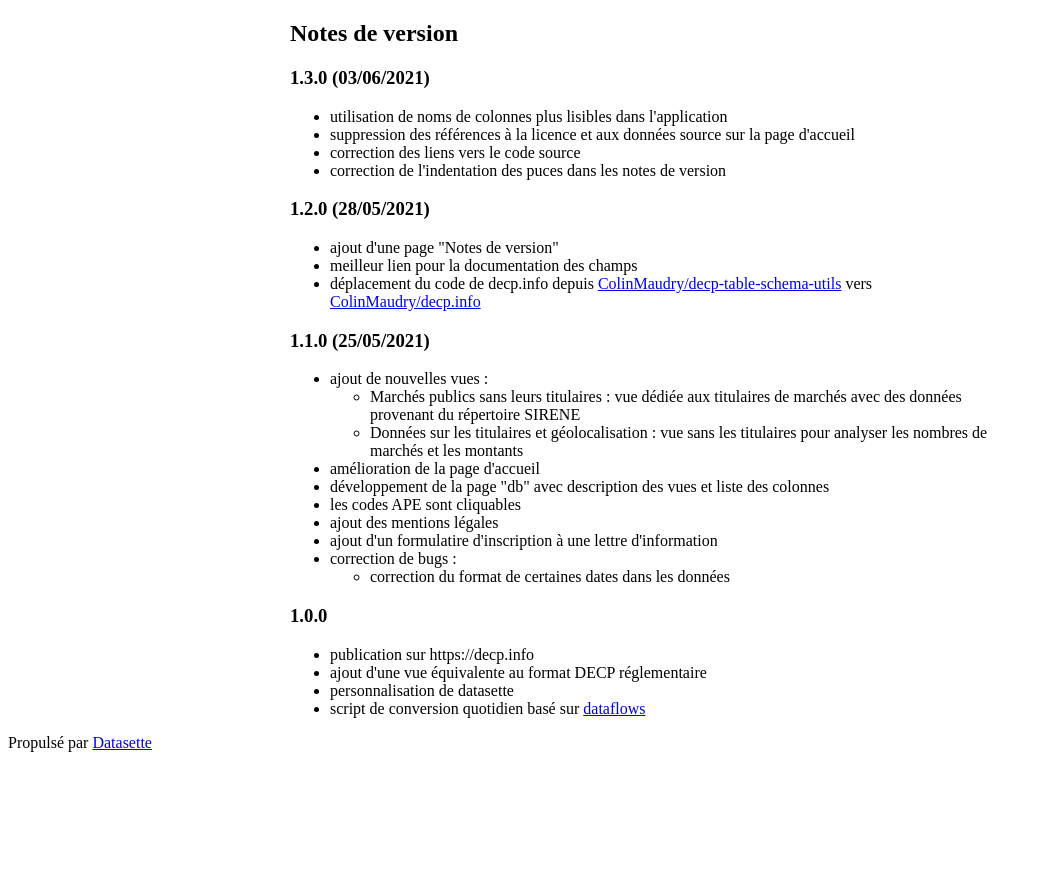
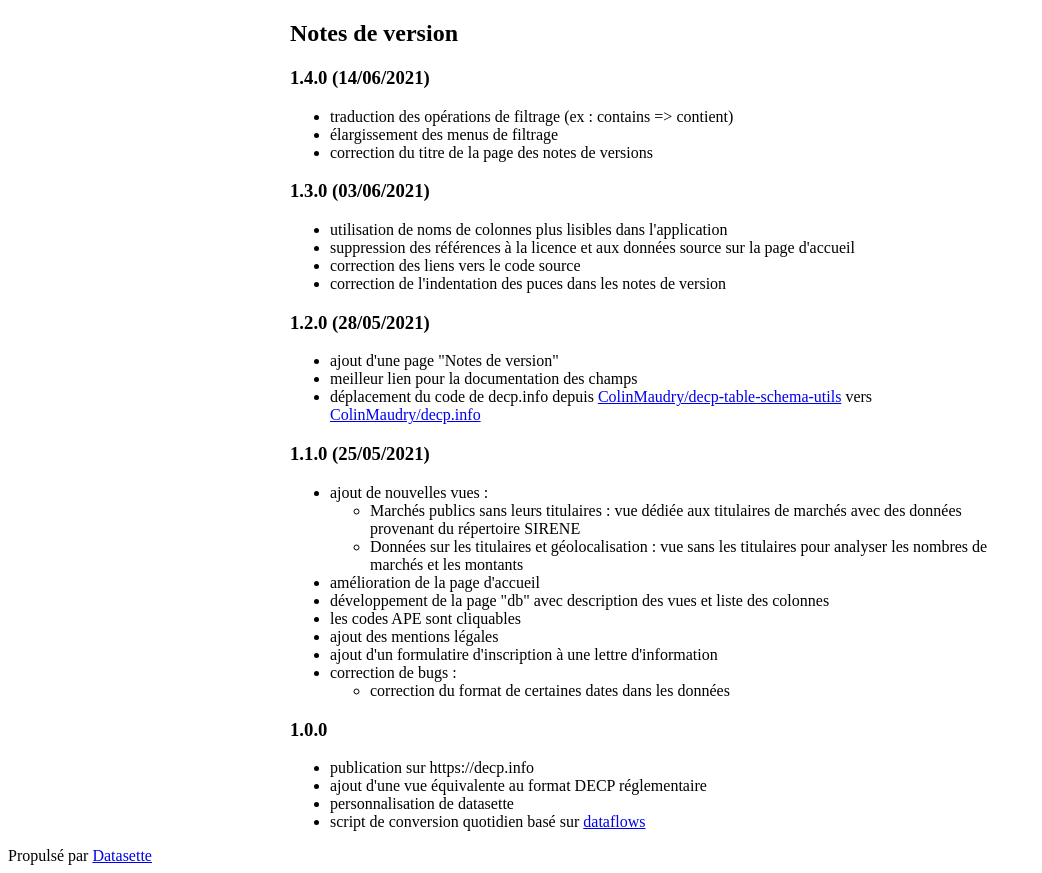
Before and after one commit to ColinMaudry/decp.info, a Python web app: template datasette/templates/pages/versions.html in a window 1280 px wide. Shown: the part 34-907 px from the top of the page, without its empty margins (0-1042 px from the left). Before the commit the page ends 786 px from the top, so only its background shows below. Run offline with Jinja, Linux system fonts and the light colour scheme; the template is opened without the code that fills it, so the values that code supplies are empty.

Commit message:
doc: ajout des notes de version 1.4.0

```diff
--- a/datasette/templates/pages/versions.html
+++ b/datasette/templates/pages/versions.html
@@ -11,6 +11,15 @@
 <div style="max-width: 700px;margin:auto" class="versions">
     <h1>Notes de version</h1>
 
+<h3 id="14014062021">1.4.0 (14/06/2021)</h3>
+
+<ul>
+<li>traduction des opérations de filtrage (ex : contains => contient)</li>
+
+<li>élargissement des menus de filtrage</li>
+
+<li>correction du titre de la page des notes de versions</li>
+</ul>
 
 <h3 id="13003062021">1.3.0 (03/06/2021)</h3>
 
```
Also changed, not shown: README.md.
